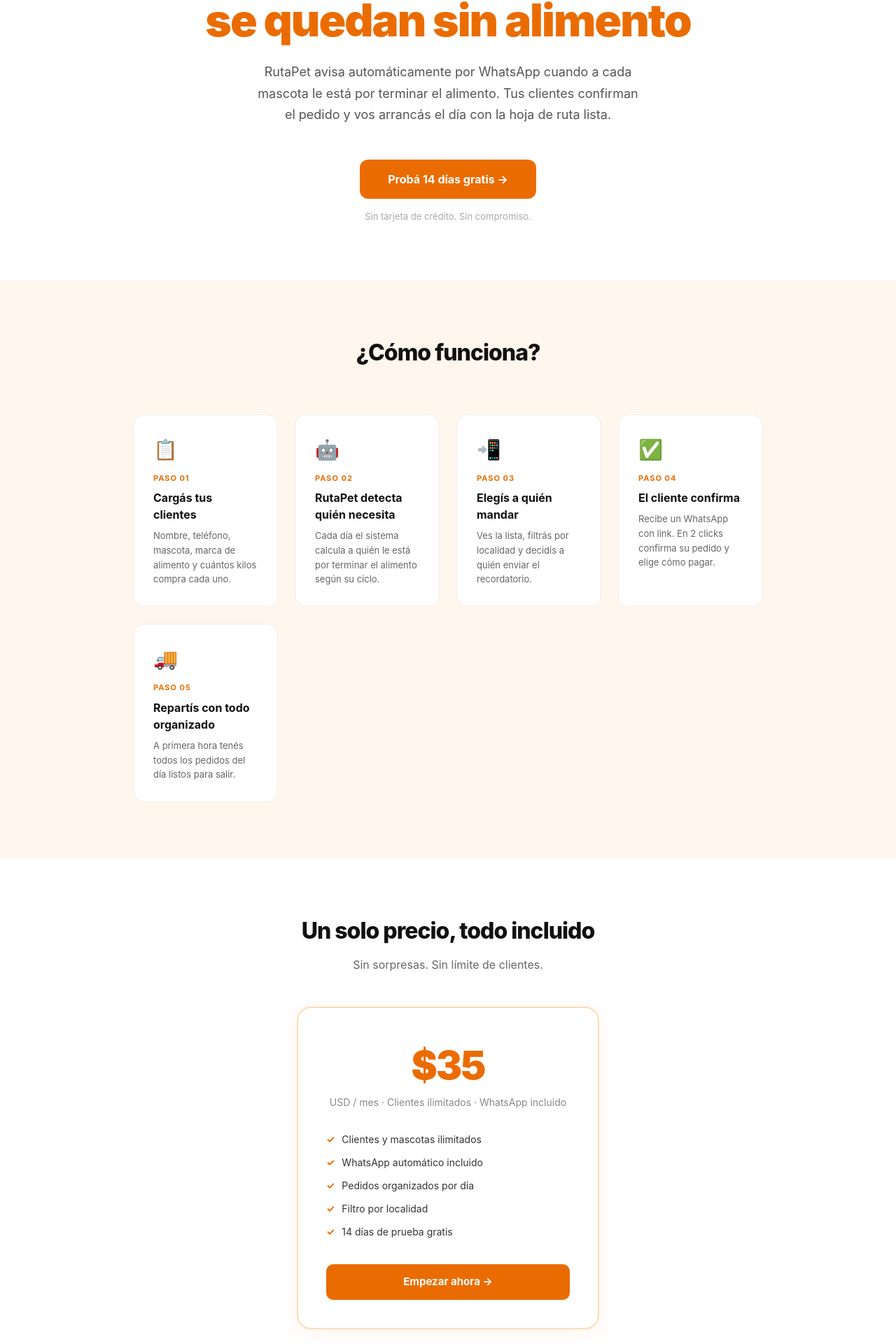
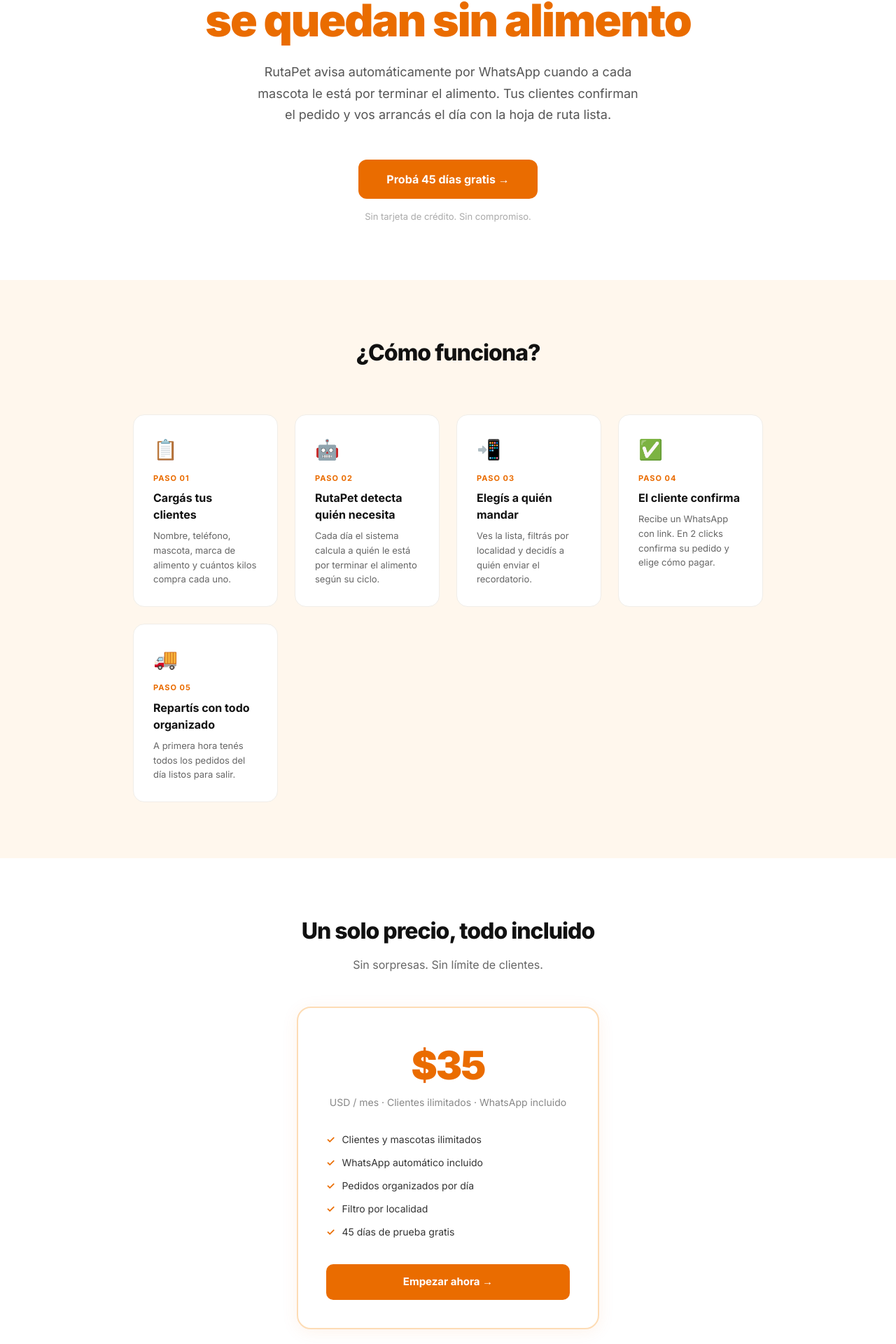
Before and after one commit to samuelanriquez-byte/rutapet, a Next.js app: page / in a window 1280 px wide. Shown: the part 316-2236 px from the top of the page at 70% size. Built offline with nearby package versions, Linux system fonts and the light colour scheme.

Commit message:
feat: Inter font, 45-day trial

```diff
--- a/app/(auth)/register/page.tsx
+++ b/app/(auth)/register/page.tsx
@@ -31,7 +31,7 @@
         <div style={{ textAlign: 'center', marginBottom: 32 }}>
           <div style={{ fontSize: 32, marginBottom: 8 }}>🐾</div>
           <h1 style={{ color: '#111', fontSize: 22, fontWeight: 800 }}>Empezá gratis</h1>
-          <p style={{ color: '#888', fontSize: 14, marginTop: 4 }}>14 días de prueba sin tarjeta</p>
+          <p style={{ color: '#888', fontSize: 14, marginTop: 4 }}>45 días de prueba sin tarjeta</p>
         </div>
         <div style={{ display: 'flex', flexDirection: 'column', gap: 14 }}>
           <input value={form.nombre} onChange={e => setForm(p => ({ ...p, nombre: e.target.value }))} placeholder="Nombre de tu forrajería o negocio"
--- a/app/layout.tsx
+++ b/app/layout.tsx
@@ -1,5 +1,8 @@
 import type { Metadata } from 'next'
+import { Inter } from 'next/font/google'
 import './globals.css'
+
+const inter = Inter({ subsets: ['latin'] })
 
 export const metadata: Metadata = {
   title: 'RutaPet — Fidelizá a tus clientes automáticamente',
@@ -9,7 +12,7 @@
 export default function RootLayout({ children }: { children: React.ReactNode }) {
   return (
     <html lang="es">
-      <body>{children}</body>
+      <body className={inter.className}>{children}</body>
     </html>
   )
 }
--- a/app/page.tsx
+++ b/app/page.tsx
@@ -30,7 +30,7 @@
           RutaPet avisa automáticamente por WhatsApp cuando a cada mascota le está por terminar el alimento. Tus clientes confirman el pedido y vos arrancás el día con la hoja de ruta lista.
         </p>
         <Link href="/register" style={{ display: 'inline-block', background: '#EA6C00', color: '#fff', textDecoration: 'none', fontSize: 16, fontWeight: 700, padding: '16px 40px', borderRadius: 12 }}>
-          Probá 14 días gratis →
+          Probá 45 días gratis →
         </Link>
         <p style={{ color: '#AAA', fontSize: 13, marginTop: 16 }}>Sin tarjeta de crédito. Sin compromiso.</p>
       </section>
@@ -66,7 +66,7 @@
           <div style={{ fontSize: 56, fontWeight: 900, color: '#EA6C00', letterSpacing: -2 }}>$35</div>
           <div style={{ color: '#888', marginBottom: 32, fontSize: 14 }}>USD / mes · Clientes ilimitados · WhatsApp incluido</div>
           <ul style={{ textAlign: 'left', listStyle: 'none', marginBottom: 36 }}>
-            {['Clientes y mascotas ilimitados', 'WhatsApp automático incluido', 'Pedidos organizados por día', 'Filtro por localidad', '14 días de prueba gratis'].map(f => (
+            {['Clientes y mascotas ilimitados', 'WhatsApp automático incluido', 'Pedidos organizados por día', 'Filtro por localidad', '45 días de prueba gratis'].map(f => (
               <li key={f} style={{ display: 'flex', alignItems: 'center', gap: 10, marginBottom: 12, fontSize: 14, color: '#333' }}>
                 <span style={{ color: '#EA6C00', fontWeight: 700 }}>✓</span> {f}
               </li>
```
Also changed, not shown: 1 other file (tests, documents, lock files or other folders).
